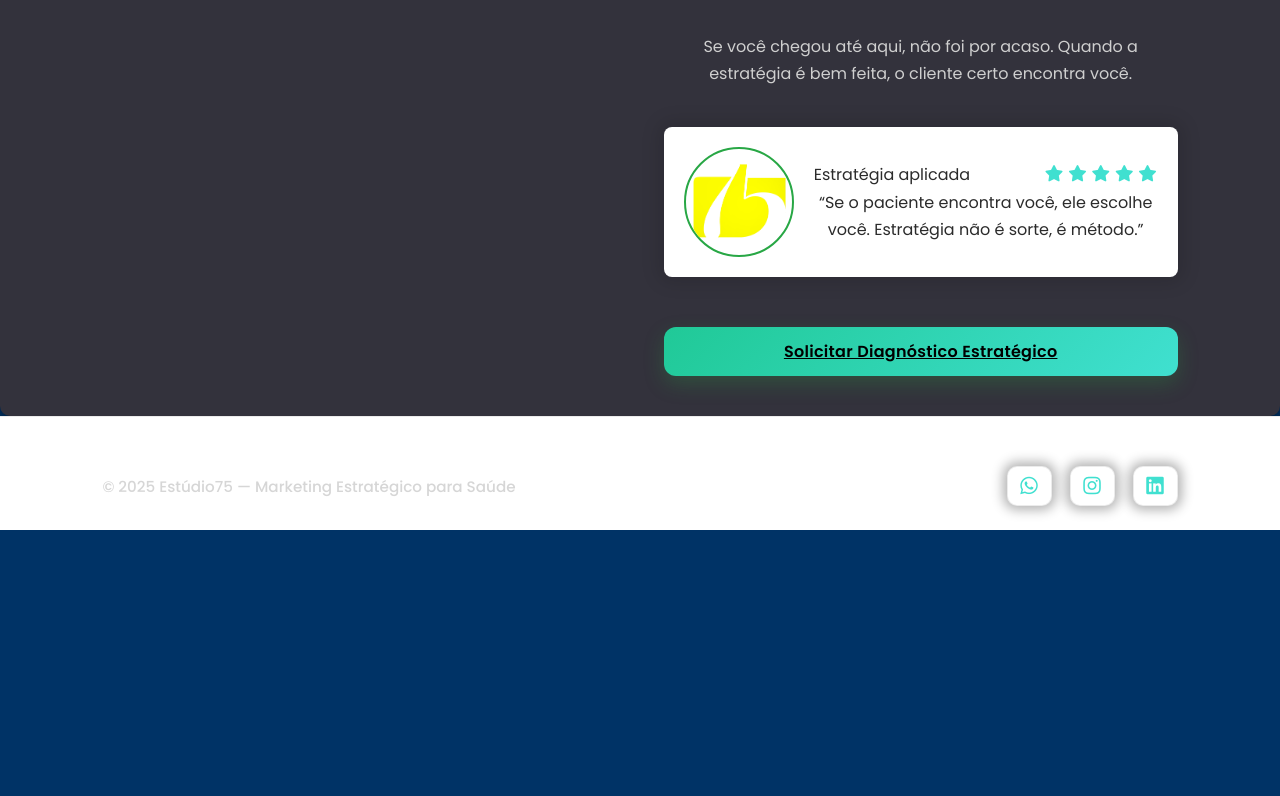
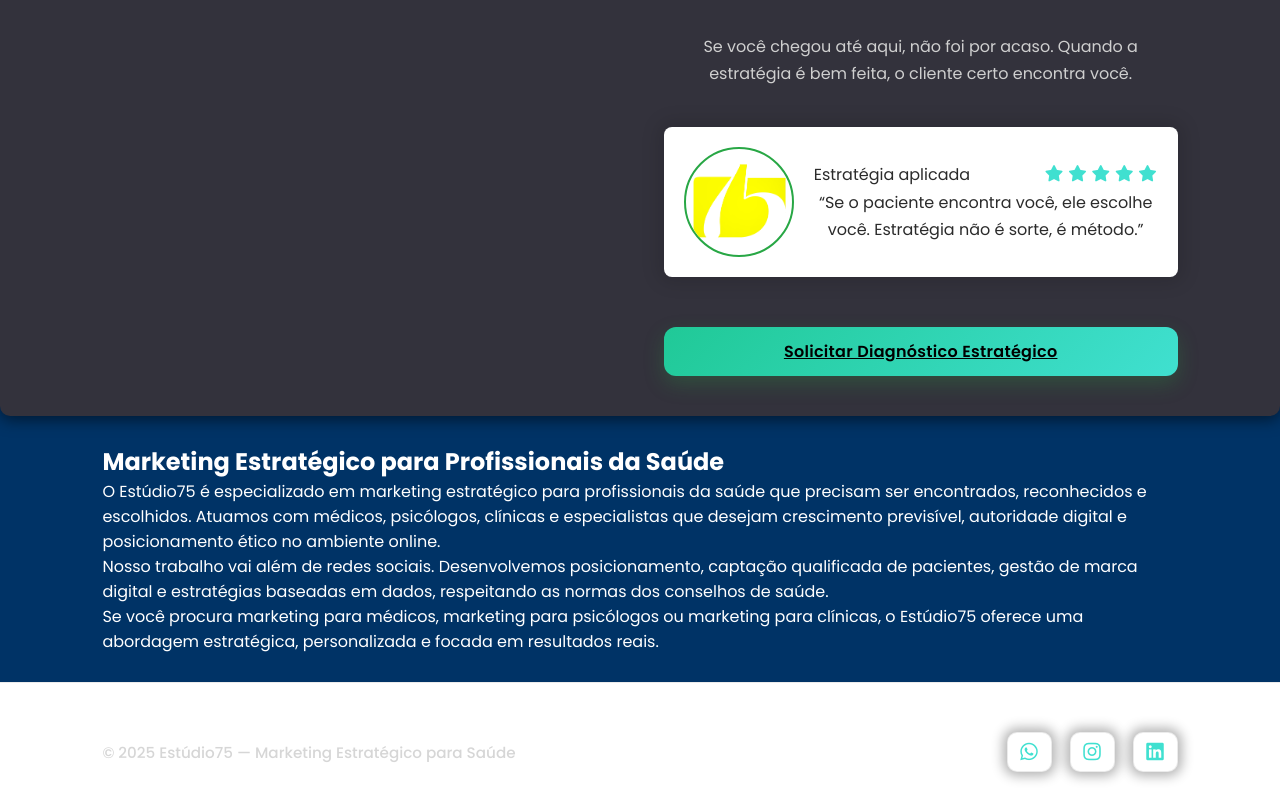
Before and after one commit to diegodesennadev/siteestudio75, a plain HTML site: page index.html in a window 1280 px wide. Shown: the part 4352-5148 px from the top of the page. Before the commit the page ends 4882 px from the top, so only its background shows below. Drawn offline with nearby package versions, Linux system fonts and the light colour scheme.

Commit message:
Add files via upload

```diff
--- a/index.html
+++ b/index.html
@@ -21,6 +21,8 @@
 
 
     <title>Estúdio75 — Marketing Estratégico para Saúde</title>
+    <meta name="description" content="Estúdio75 é uma consultoria em marketing estratégico para médicos, psicólogos e clínicas. Posicionamento, autoridade e captação qualificada de pacientes com ética e estratégia.">
+
 </head>
 
 
@@ -396,6 +398,29 @@
 
 </main>
 
+<section id="seo-saude">
+    <h2>Marketing Estratégico para Profissionais da Saúde</h2>
+
+    <p>
+        O Estúdio75 é especializado em marketing estratégico para profissionais da saúde
+        que precisam ser encontrados, reconhecidos e escolhidos. Atuamos com médicos,
+        psicólogos, clínicas e especialistas que desejam crescimento previsível,
+        autoridade digital e posicionamento ético no ambiente online.
+    </p>
+
+    <p>
+        Nosso trabalho vai além de redes sociais. Desenvolvemos posicionamento,
+        captação qualificada de pacientes, gestão de marca digital e estratégias
+        baseadas em dados, respeitando as normas dos conselhos de saúde.
+    </p>
+
+    <p>
+        Se você procura marketing para médicos, marketing para psicólogos ou
+        marketing para clínicas, o Estúdio75 oferece uma abordagem estratégica,
+        personalizada e focada em resultados reais.
+    </p>
+</section>
+
 
 <footer>
     <img src="src/images/wave.svg" alt="">
```
